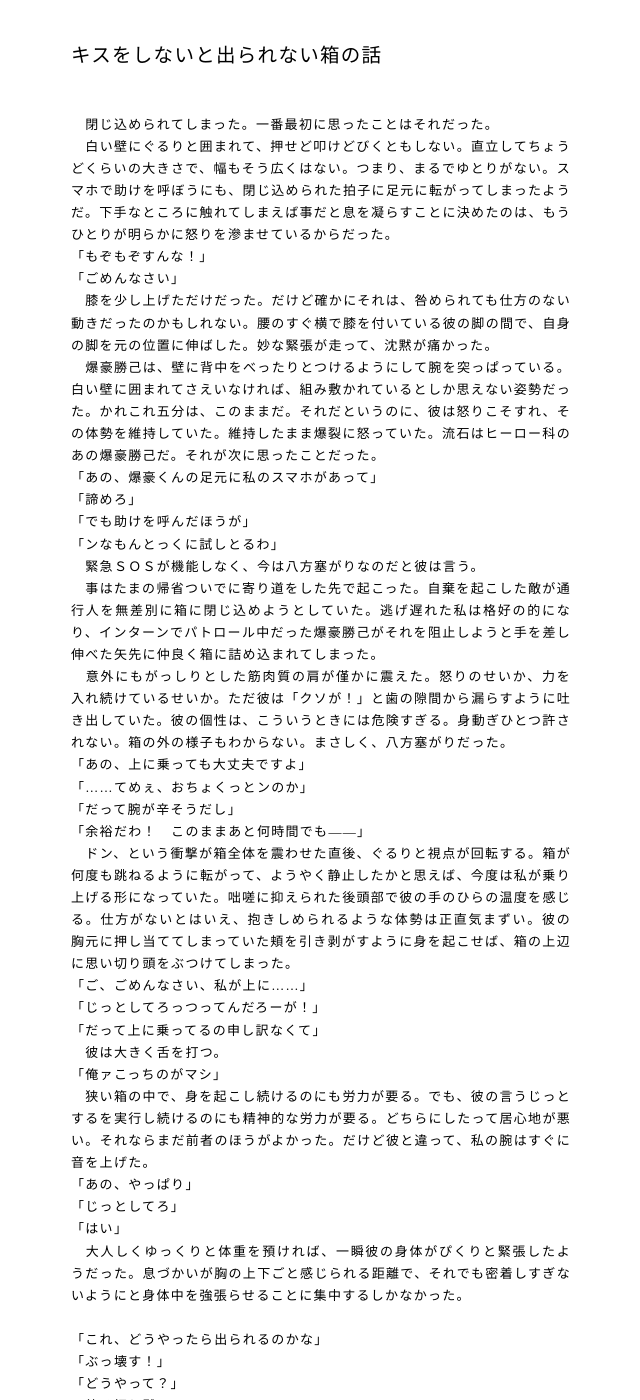
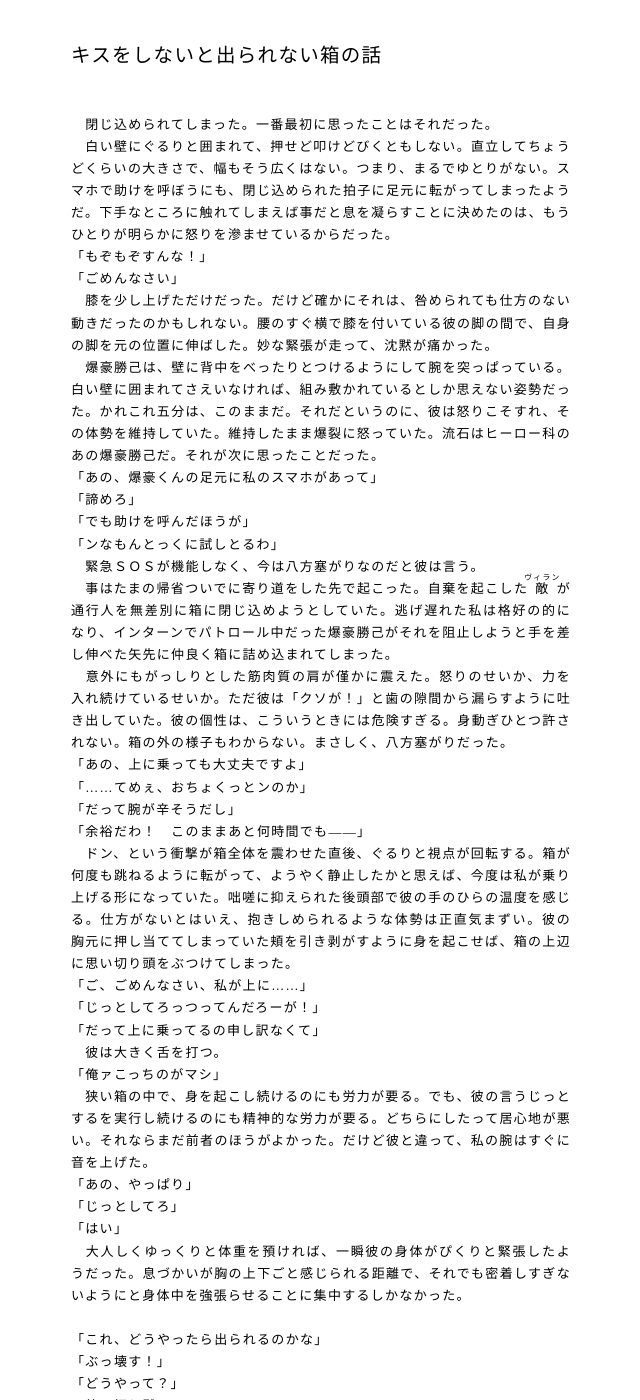
Before and after one commit to bisqhq/bisqhq.github.io, a Jekyll site: the page novel/novel37.html, which Jekyll copies as it is, in a window 1280 px wide and 1400 px high. Shown: the whole window, without its empty margins (319-959 px from the left). Built offline with Jekyll 4.4.1, drawn with Linux system fonts in a browser that asks for light colours; some web fonts are replaced; some of the changed text lies outside the part shown.

Commit message:
Update novel37.html

```diff
--- a/novel/novel37.html
+++ b/novel/novel37.html
@@ -25,7 +25,7 @@
 「でも助けを呼んだほうが」
 「ンなもんとっくに試しとるわ」
 　緊急ＳＯＳが機能しなく、今は八方塞がりなのだと彼は言う。
-　事はたまの帰省ついでに寄り道をした先で起こった。自棄を起こした敵が通行人を無差別に箱に閉じ込めようとしていた。逃げ遅れた私は格好の的になり、インターンでパトロール中だった爆豪勝己がそれを阻止しようと手を差し伸べた矢先に仲良く箱に詰め込まれてしまった。
+　事はたまの帰省ついでに寄り道をした先で起こった。自棄を起こした<ruby><rb>敵</rb><rp>（</rp><rt>ヴィラン</rt><rp>）</rp></ruby>が通行人を無差別に箱に閉じ込めようとしていた。逃げ遅れた私は格好の的になり、インターンでパトロール中だった爆豪勝己がそれを阻止しようと手を差し伸べた矢先に仲良く箱に詰め込まれてしまった。
 　意外にもがっしりとした筋肉質の肩が僅かに震えた。怒りのせいか、力を入れ続けているせいか。ただ彼は「クソが！」と歯の隙間から漏らすように吐き出していた。彼の個性は、こういうときには危険すぎる。身動ぎひとつ許されない。箱の外の様子もわからない。まさしく、八方塞がりだった。
 「あの、上に乗っても大丈夫ですよ」
 「……てめぇ、おちょくっとンのか」
```
